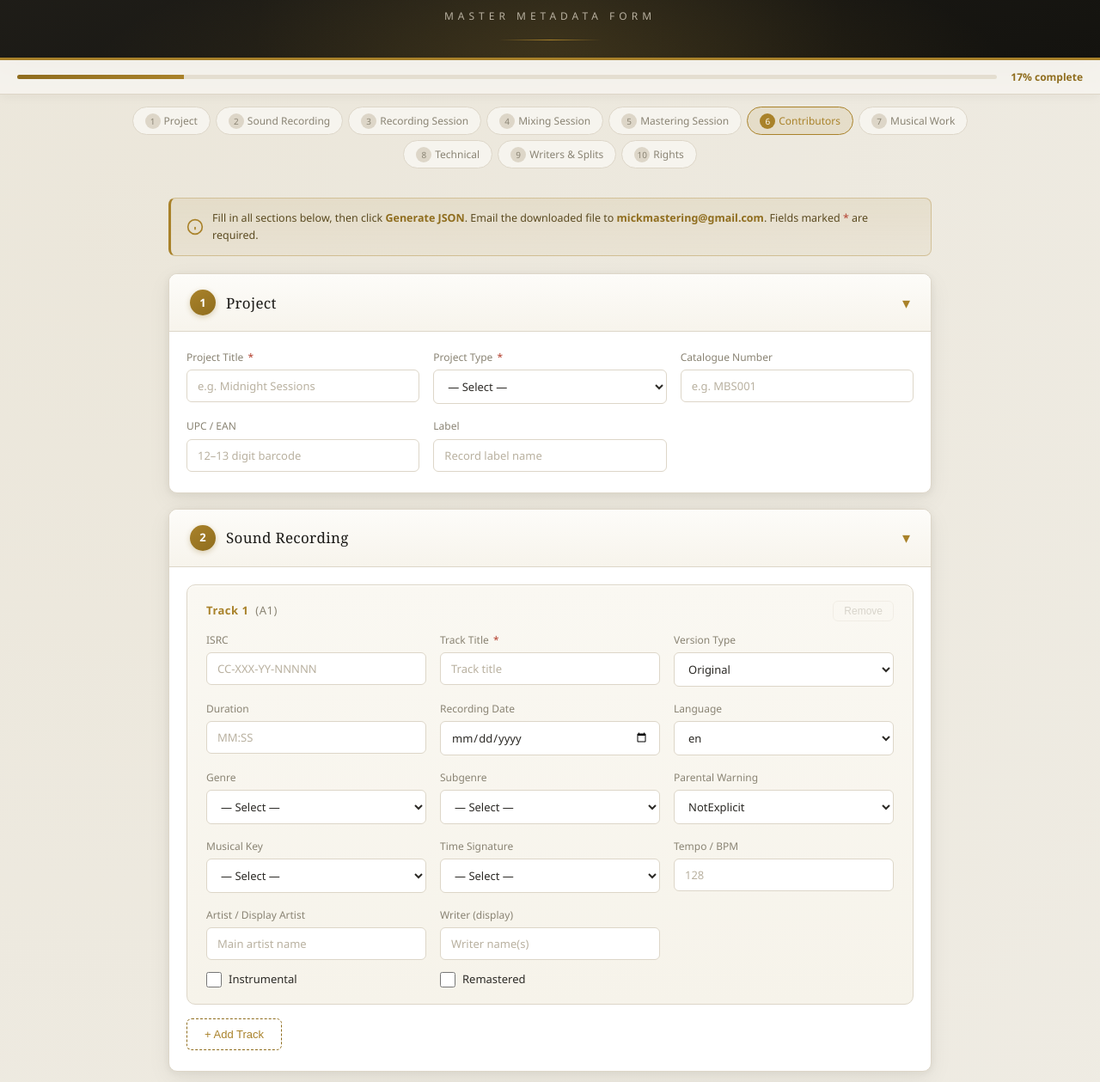
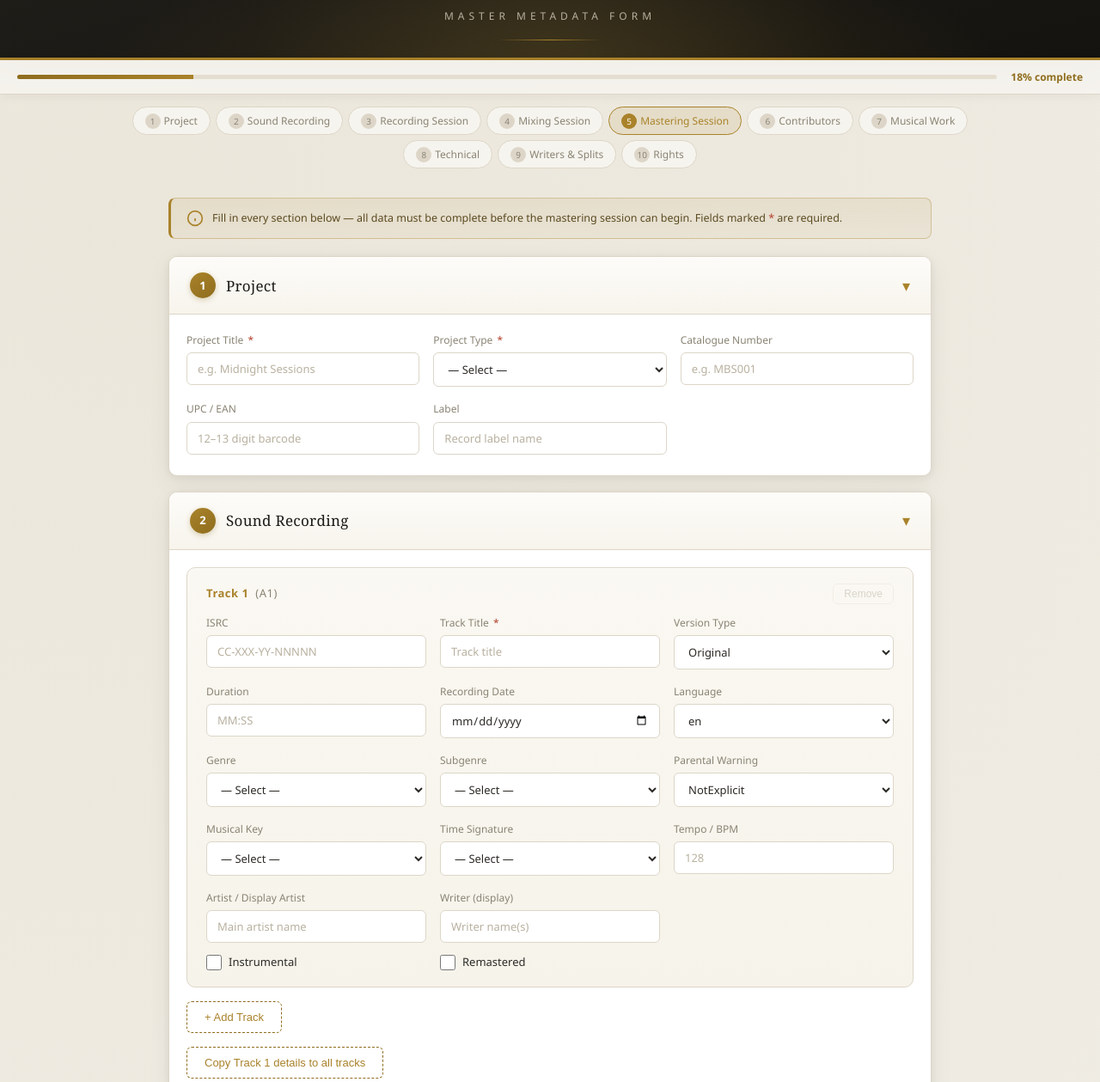
Before and after one commit to Arferguiness/mbs-metadata-form, a plain HTML site: page index.html in a window 1280 px wide. Shown: the part 101-1360 px from the top of the page at 86% size. Drawn offline with Linux system fonts and the light colour scheme.

Commit message:
Update form: Send button, bulk-copy tracks, dedupe musical work fields, current DPID

```diff
--- a/index.html
+++ b/index.html
@@ -509,7 +509,7 @@
 
   <div class="info-banner">
     <svg width="20" height="20" viewBox="0 0 24 24" fill="none" stroke="currentColor" stroke-width="2"><circle cx="12" cy="12" r="10"/><path d="M12 16v-4M12 8h.01"/></svg>
-    <span>Fill in all sections below, then click <strong>Generate JSON</strong>. Email the downloaded file to <strong>mickmastering@gmail.com</strong>. Fields marked <span style="color:var(--red)">*</span> are required.</span>
+    <span>Fill in every section below — all data must be complete before the mastering session can begin. Fields marked <span style="color:var(--red)">*</span> are required.</span>
   </div>
 
   <!-- ═══ 01 PROJECT ═══ -->
@@ -565,6 +565,7 @@
     <div class="section-body">
       <div class="repeat-group" id="tracksGroup"></div>
       <button class="add-btn" onclick="addTrack()">+ Add Track</button>
+      <button class="add-btn" onclick="bulkCopyFromFirstTrack()" title="Copy Artist, Writer, Genre, Sub-Genre, Language and Parental Advisory from Track 1 to every other track">Copy Track 1 details to all tracks</button>
     </div>
   </div>
 
@@ -899,8 +900,8 @@
 
   <!-- ═══ SUBMIT ═══ -->
   <div class="submit-section">
-    <button class="submit-btn" onclick="generateJSON()">Generate JSON</button>
-    <p style="margin-top:14px; color:var(--text-dim); font-size:12px;">Download the JSON file and email it to <strong style="color:var(--gold)">mickmastering@gmail.com</strong></p>
+    <button class="submit-btn" onclick="generateJSON()">Send</button>
+    <p style="margin-top:14px; color:var(--text-dim); font-size:12px;">Your details are sent securely to Mick Boggis Studios. If sending fails, the JSON file downloads automatically — email it to <strong style="color:var(--gold)">mickmastering@gmail.com</strong></p>
   </div>
 
 </div>
@@ -1195,6 +1196,31 @@
   updateProgress();
 }
 
+/* ═══ BULK COPY: TRACK 1 → ALL TRACKS ═══ */
+function bulkCopyFromFirstTrack() {
+  const items = document.querySelectorAll('#tracksGroup .repeat-item');
+  if (items.length < 2) { showToast('Add another track first.', 'error'); return; }
+  const first = items[0];
+  const fields = ['artist', 'writer', 'genre', 'subgenre', 'language', 'parental_warning'];
+  let filled = 0;
+  fields.forEach((field) => {
+    const source = first.querySelector(`[data-track-field="${field}"]`);
+    if (!source || !source.value.trim()) return;
+    filled++;
+    items.forEach((item, i) => {
+      if (i === 0) return;
+      const target = item.querySelector(`[data-track-field="${field}"]`);
+      if (target) target.value = source.value;
+    });
+  });
+  if (filled === 0) {
+    showToast('Fill in Artist, Writer, Genre, Sub-Genre, Language or Parental Advisory on Track 1 first.', 'error');
+  } else {
+    showToast(`✓ Copied ${filled} field${filled === 1 ? '' : 's'} from Track 1 to ${items.length - 1} other track${items.length - 1 === 1 ? '' : 's'}`, 'success');
+    updateProgress();
+  }
+}
+
 /* ═══ REPEATING: MUSICAL WORK ═══ */
 let musicalWorkCount = 0;
 function addMusicalWork() {
@@ -1222,24 +1248,9 @@
         <input type="text" data-mw-field="iswc" placeholder="T-XXXXXXXXX-X" onblur="validateISWC(this)">
         <div class="error-msg">Format: T-XXXXXXXXX-X</div>
       </div>
-      <div class="field">
-        <label>Key</label>
-        <select data-mw-field="key"></select>
-      </div>
-      <div class="field">
-        <label>Time Signature</label>
-        <select data-mw-field="time_signature"></select>
-      </div>
-      <div class="field">
-        <label>Tempo / BPM</label>
-        <input type="number" data-mw-field="bpm" placeholder="128">
-      </div>
     </div>
   `;
   container.appendChild(div);
-
-  cloneOptions('tmpl-musical-keys', div.querySelector('[data-mw-field="key"]'));
-  cloneOptions('tmpl-time-signatures', div.querySelector('[data-mw-field="time_signature"]'));
 
   updateProgress();
 }
@@ -1555,10 +1566,7 @@
     musicalWorks.push({
       work_ref: 'W' + (i + 1),
       title: getVal('title'),
-      iswc: getVal('iswc'),
-      key: getVal('key'),
-      time_signature: getVal('time_signature'),
-      bpm: getVal('bpm')
+      iswc: getVal('iswc')
     });
   });
 
@@ -1654,7 +1662,7 @@
     technical,
     musical_works: musicalWorks,
     metadata: {
-      dpid: 'PA-DPIDA-2026062605-5',
+      dpid: 'PA-DPIDA-2026082102-O',
       mastering_credit: 'Mastered by Mick Boggis',
       generated_at: new Date().toISOString(),
       form_version: '1.0'
```
